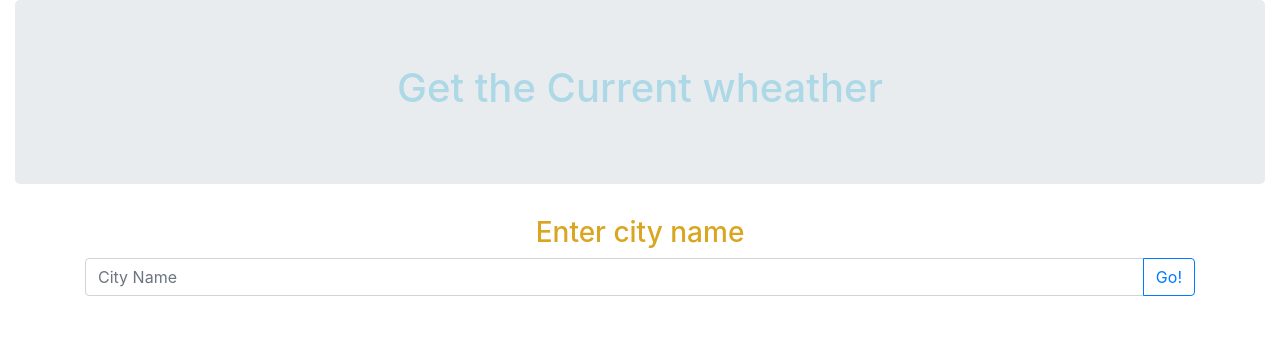
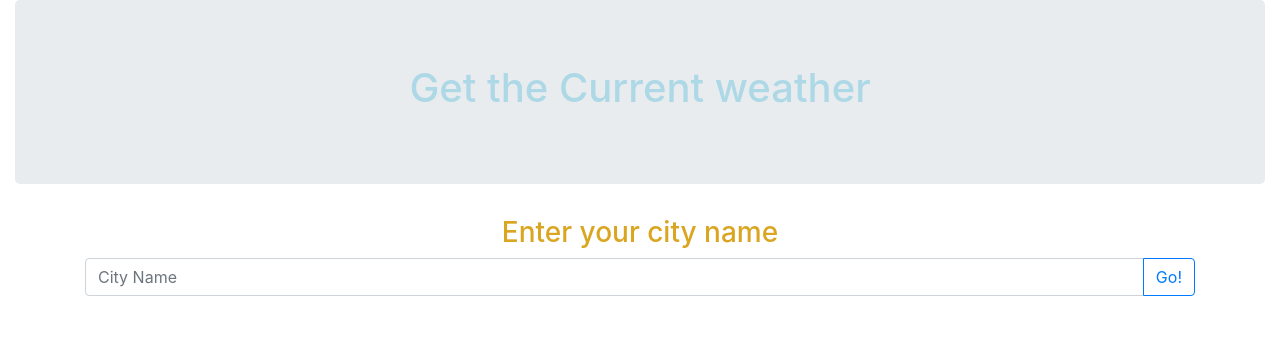
Before and after one commit to david19rp/weather_app, a plain HTML site: page index.html in a window 1280 px wide. Drawn offline with nearby package versions, Linux system fonts and the light colour scheme.

Commit message:
small change with the text

```diff
--- a/index.html
+++ b/index.html
@@ -14,11 +14,11 @@
 <body>
     <div class="container-fluid">
         <div class="jumbotron text-center">
-            <h1 class="mainHeader">Get the Current wheather</h1>
+            <h1 class="mainHeader">Get the Current weather</h1>
         </div>
     </div>
     <div class="container">
-        <h3 class="text-center">Enter city name</h3>
+        <h3 class="text-center">Enter your city name</h3>
     </div>
     <div class="container">
 
```
